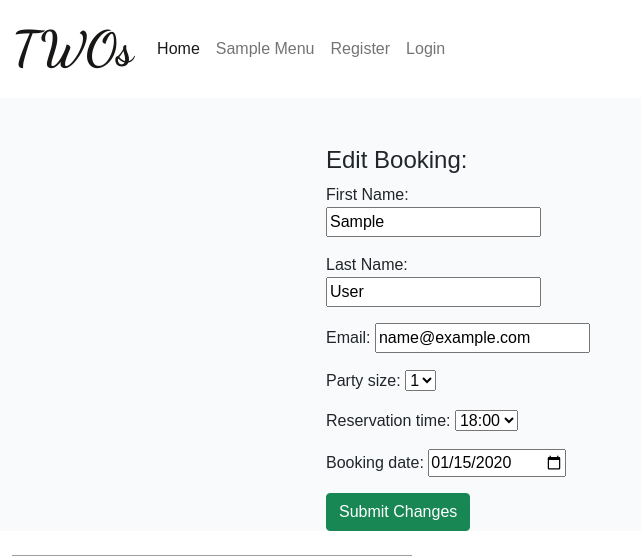
After one commit to Clarkinr/twos-restaurant, a Django app: page /booking_edit/1 in a window 1280 px wide. The commit adds this page. Shown: the top 556 px of the page, without its empty margins (0-641 px from the left). Run offline with Django 3.2, Linux system fonts and the light colour scheme; tables that the repository leaves empty hold one stand-in row (values such as "Sample post"); some libraries are stand-ins or nearby versions; some web fonts are replaced; grey boxes are pictures that could not be loaded.

Commit message:
add edit bookings view and urls so user can update their own bookings

```diff
--- /dev/null
+++ b/templates/booking_edit.html
@@ -0,0 +1,22 @@
+{% extends "base.html" %}
+{% load static %}
+{% block content %}
+
+<div class="container-fluid">
+    <div class="row">
+        <div class="row">
+            <div class="col-md-3 mt-5 offset-md-3">
+                <h4 class="stroke">Edit Booking:</h4>
+                <form method="POST">
+                    {% csrf_token %}
+                    {{form.as_p}}
+
+                    <button id="submit-button" class="btn btn-success">Submit Changes</button>
+                </form>
+            </div>
+        </div>
+    </div>
+
+</div>
+
+{% endblock %}
--- a/templates/viewbookings.html
+++ b/templates/viewbookings.html
@@ -10,10 +10,10 @@
             <div class="col-md-8 mt-3 offset-md-2">
                 <h5 class='card-title text-uppercase text-center'>{{ booking.name }}</h5>
                 <h6 class="card-subtitle mb-2 text-muted">{{ booking.reservation_time }}on{{ booking.booking_date }}</h6>
-                <p>No. of People: {{ booking.party_size }}</p>
+                <p>Party size: {{ booking.party_size }}</p>
             </div>
         </div>
-            <a href="/edit_bookings/{{booking.id}}" class="btn btn-success">Edit</a>
+            <a href="/booking_edit/{{booking.id}}" class="btn btn-success">Edit</a>
         {% endfor %}
     </div>
 
--- a/twos/forms.py
+++ b/twos/forms.py
@@ -1,5 +1,4 @@
 import datetime
-from django.core.exceptions import ValidationError
 from django import forms
 from django.forms import ModelForm
 from .models import Booking
--- a/twos/models.py
+++ b/twos/models.py
@@ -40,6 +40,7 @@ class Booking(models.Model):
         )
     booking_date = models.DateField()
     Status = models.IntegerField(choices=STATUS, default=0)
+    objects = models.Manager()
 
     class Meta:
         ordering = ["-booking_date"]
@@ -61,6 +62,7 @@ class Feedback(models.Model):
     comment = models.TextField(max_length=350)
     feedback_made = models.DateTimeField(auto_now=True)
     Status = models.IntegerField(choices=STATUS, default=0)
+    objects = models.Manager()
 
     ''' Determines the order feedback
     shows up on page from newest to oldest '''
--- a/twos/urls.py
+++ b/twos/urls.py
@@ -5,5 +5,6 @@ from . import views
 urlpatterns = [
     path('', views.FeedbackList.as_view(), name="home"),
     path('bookings', views.CreateBookingView.as_view(), name="bookings"),
-    path('viewbookings', views.ViewBookings.as_view(), name='viewbookings')
+    path('viewbookings', views.ViewBookings.as_view(), name='viewbookings'),
+    path('booking_edit/<booking_id>', views.booking_edit_view, name='update')
 ]
--- a/twos/views.py
+++ b/twos/views.py
@@ -4,10 +4,9 @@ from django.views.generic.edit import FormView
 from .models import Booking, Feedback
 from .forms import BookingForm
 
-'''view for the bookings Form'''
-
 
 class CreateBookingView(FormView):
+    '''view for the bookings Form'''
     template_name = 'bookings.html'
     form_class = BookingForm
     success_url = 'bookingrequested.html'
@@ -37,10 +36,22 @@ class ViewBookings(generic.DetailView):
             return redirect('account_login')
 
 
-'''view to show the approved feed back listed on the index page'''
+def booking_edit_view(request, booking_id):
+    booking = get_object_or_404(Booking, id=booking_id)
+
+    if request.method == 'POST':
+        form = BookingForm(data=request.POST, instance=booking)
+        if form.is_valid():
+            form.save()
+        return redirect('/')
+
+    form = BookingForm(instance=booking)
+
+    return render(request, 'booking_edit.html', {'form': form})
 
 
 class FeedbackList(generic.ListView):
+    '''view to show the approved feed back listed on the index page'''
     model = Feedback
     queryset = Feedback.objects.filter(Status=1).order_by("-feedback_made")
     template_name = 'index.html'
```
